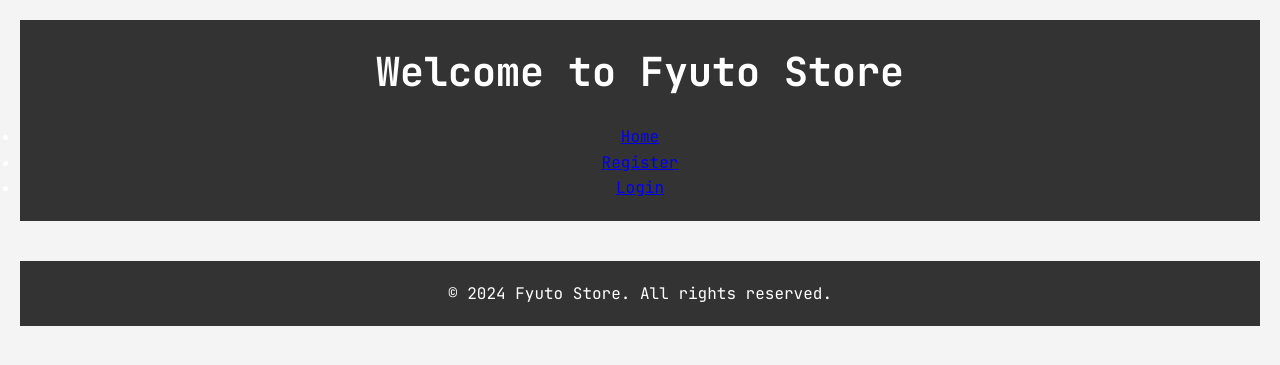
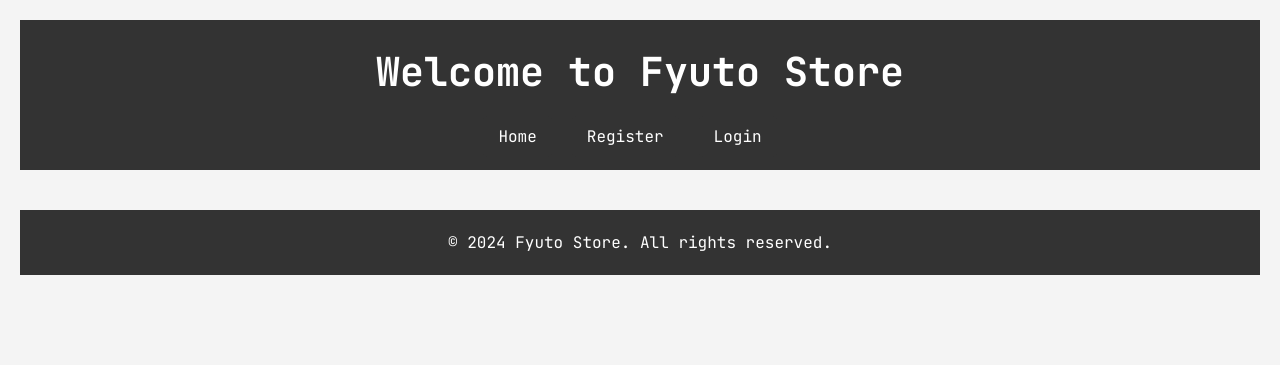
Before and after one commit to zihwoi/fyuto, a Django app: page / in a window 1280 px wide. Shown: the top 365 px of the page. Run offline with Django 4.2, Linux system fonts and the light colour scheme; data that the repository does not hold is empty.

Commit message:
Update styles.css

```diff
--- a/static/css/styles.css
+++ b/static/css/styles.css
@@ -7,6 +7,49 @@
     padding: 0;
     box-sizing: border-box;
     font-family: 'JetBrains Mono', monospace; /* Changed to JetBrains Mono */
+}
+
+a {
+    color: white; /* Set link color */
+    text-decoration: none;
+}
+
+a:hover {
+    color: #ffcc00;
+    text-decoration: underline;
+}
+
+nav {
+    display: flex; /* Use Flexbox to arrange items horizontally */
+    justify-content: center; /* Center the items in the nav */
+
+    padding: 0; /* Remove default padding */
+    margin: 0; /* Remove default margin */
+}
+
+nav ul {
+    display: flex; /* Flex container for navigation links */
+    list-style: none;
+    padding: 0;
+    margin: 0;
+}
+
+nav li {
+    margin-right: 20px; /* Add space between items */
+}
+
+nav a {
+    color: white;
+    text-decoration: none;
+    padding: 10px 15px; /* Add some padding around the links */
+    background-color: #333; /* Background color for links */
+    border-radius: 4px; /* Optional: rounded corners */
+}
+
+nav a:hover {
+    color: #88ff00;
+    text-decoration: underline;
+    background-color: #555; /* Change background color on hover */
 }
 
 body {
```
